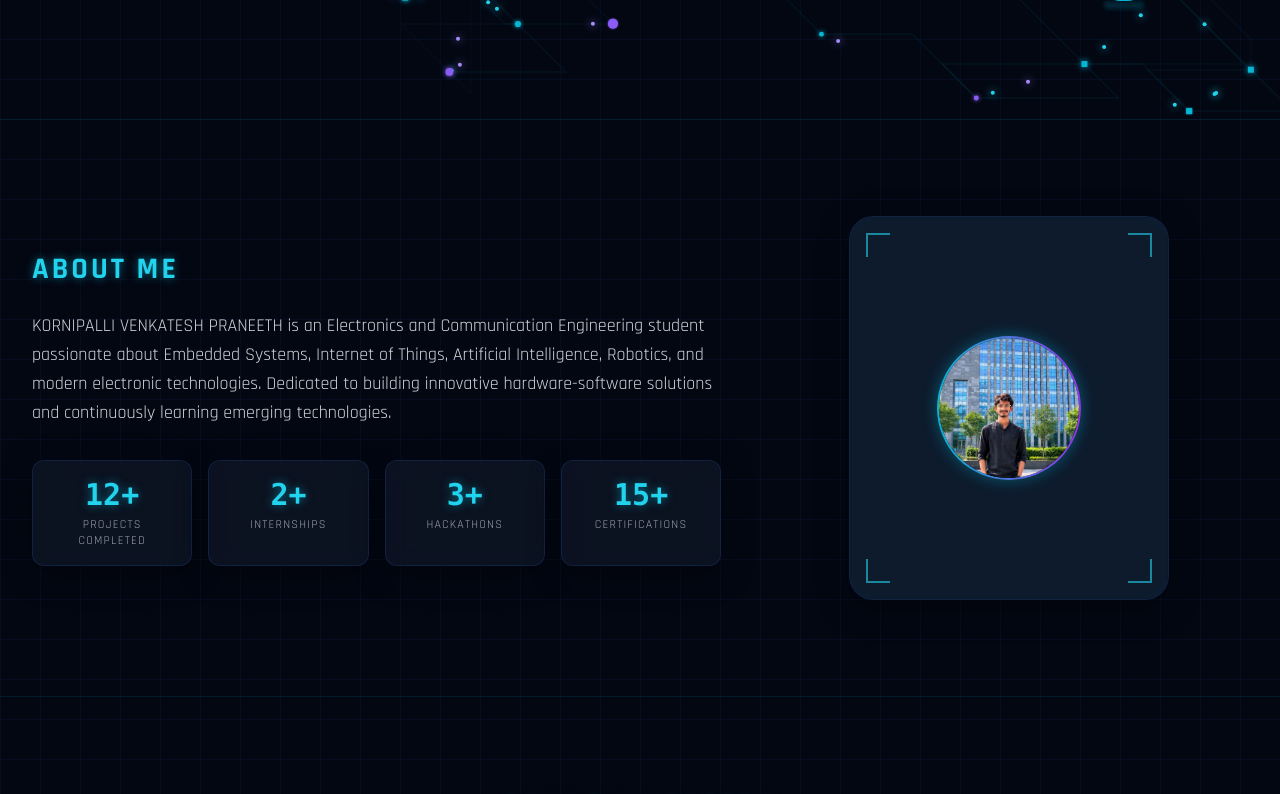
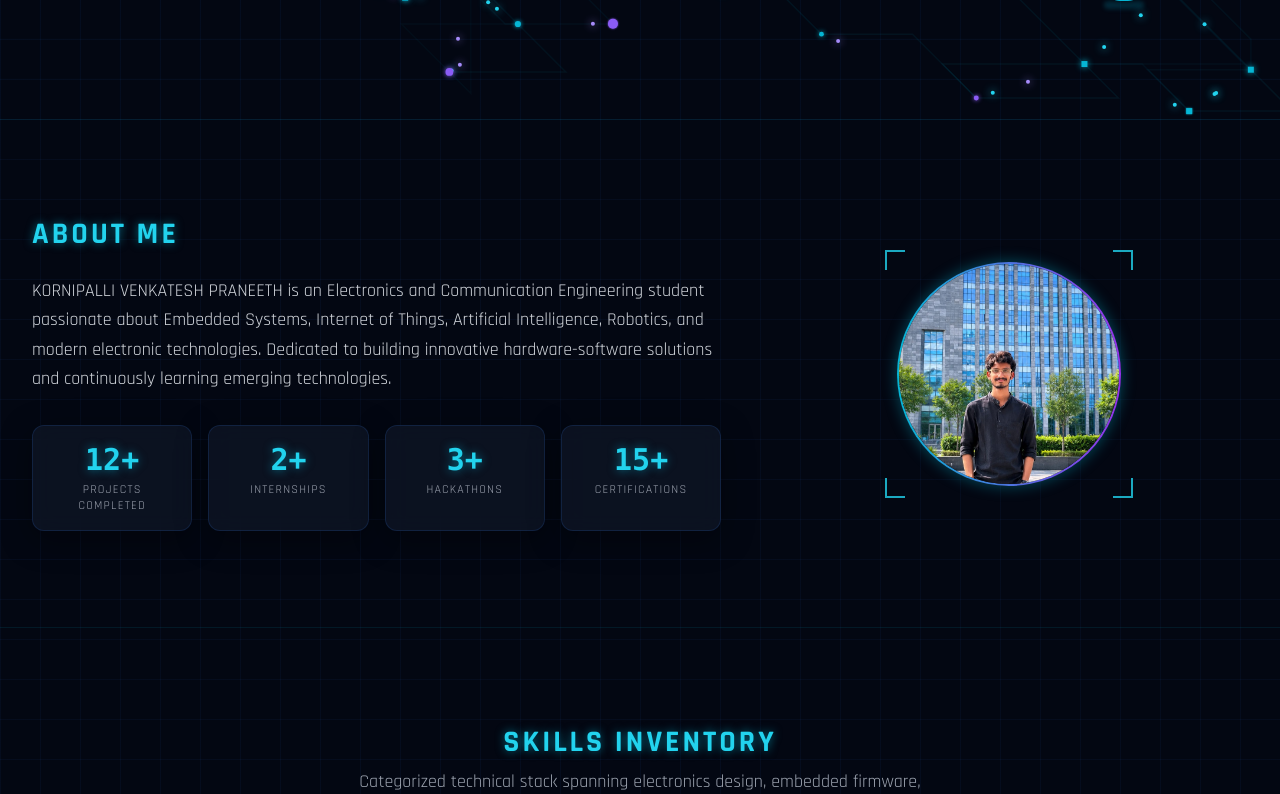
Before and after one commit to PraneethKV27/Portfolio, a React (Vite) app: page / in a window 1280 px wide. Shown: the part 681-1475 px from the top of the page. Built offline with nearby package versions, Linux system fonts and the light colour scheme.

Commit message:
style: wrap holographic borders tightly around profile circle

```diff
--- a/src/App.jsx
+++ b/src/App.jsx
@@ -172,25 +172,21 @@ export default function App() {
           </div>
 
           <div className="lg:col-span-5 flex justify-center">
-            {/* Holographic Profile card */}
-            <div className="w-80 h-96 glass-panel rounded-3xl p-6 relative overflow-hidden border-cyan-400/30 shadow-glow-cyan flex flex-col justify-center items-center">
-              <div className="absolute top-0 left-0 w-full h-full bg-cyan-500/5 backdrop-blur-[2px] -z-10"></div>
+            {/* Holographic Profile circular wrapper */}
+            <div className="relative p-3">
+              {/* Corner tech accents wrapped tightly around the circle */}
+              <div className="absolute top-0 left-0 w-5 h-5 border-t-2 border-l-2 border-cyan-400 opacity-80"></div>
+              <div className="absolute top-0 right-0 w-5 h-5 border-t-2 border-r-2 border-cyan-400 opacity-80"></div>
+              <div className="absolute bottom-0 left-0 w-5 h-5 border-b-2 border-l-2 border-cyan-400 opacity-80"></div>
+              <div className="absolute bottom-0 right-0 w-5 h-5 border-b-2 border-r-2 border-cyan-400 opacity-80"></div>
 
-              {/* Corner tech accents */}
-              <div className="absolute top-4 left-4 w-6 h-6 border-t-2 border-l-2 border-cyan-400 opacity-60"></div>
-              <div className="absolute top-4 right-4 w-6 h-6 border-t-2 border-r-2 border-cyan-400 opacity-60"></div>
-              <div className="absolute bottom-4 left-4 w-6 h-6 border-b-2 border-l-2 border-cyan-400 opacity-60"></div>
-              <div className="absolute bottom-4 right-4 w-6 h-6 border-b-2 border-r-2 border-cyan-400 opacity-60"></div>
-
-              <div className="text-center">
-                <div className="w-36 h-36 rounded-full bg-gradient-to-r from-cyan-500 to-purple-600 mx-auto flex items-center justify-center p-0.5 shadow-glow-cyan relative overflow-hidden">
+              <div className="w-56 h-56 rounded-full bg-gradient-to-r from-cyan-500 to-purple-600 flex items-center justify-center p-0.5 shadow-glow-cyan overflow-hidden">
                 <div className="w-full h-full bg-gray-950 rounded-full overflow-hidden flex items-center justify-center">
                   <img
                     src={profileImg}
                     alt="Kornipalli Venkatesh Praneeth"
                     className="w-full h-full object-cover scale-[1.1]"
                   />
-                  </div>
                 </div>
               </div>
             </div>
```
Lines whose indentation alone changed are shown as unchanged.
